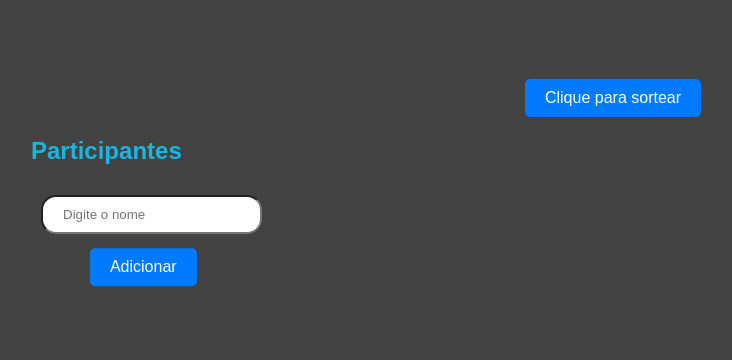
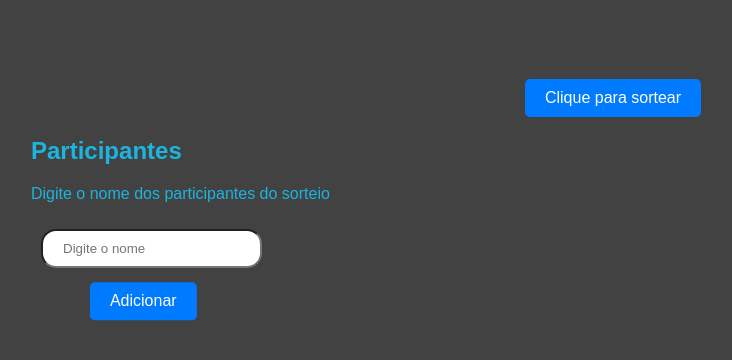
Before and after one commit to WandersonS98/Sorteio, a plain HTML site: page index.html in a window 1280 px wide. Shown: the whole page, without its empty margins (27-759 px from the left). Drawn offline with Linux system fonts and the light colour scheme.

Commit message:
Add instruction for entering participants' names

```diff
--- a/index.html
+++ b/index.html
@@ -24,6 +24,7 @@
 
         <div class="participantes">
             <h2>Participantes</h2>
+            <P>Digite o nome dos participantes do sorteio</P>
             <p id="listaParticipantes"></p>
         </div>
 
```
